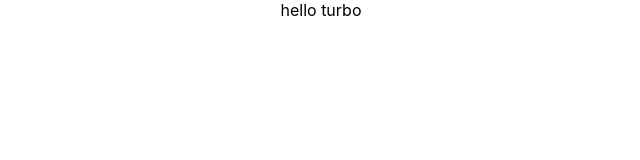
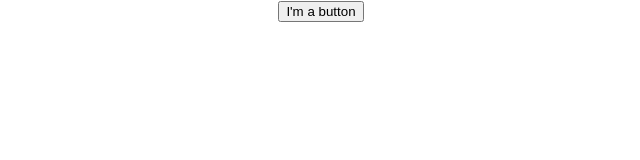
Before and after one commit to SalamanderCtesiphon/quick-start-react-docs, a React (Create React App) app: page / in a window 1280 px wide. Shown: the top 160 px of the page, without its empty margins (319-959 px from the left). Built offline with nearby package versions, Linux system fonts and the light colour scheme.

Commit message:
added a button

```diff
--- a/src/App.js
+++ b/src/App.js
@@ -1,9 +1,17 @@
 import './App.css';
+
+function MyButton() {
+  return (
+    <button>
+      I'm a button
+    </button>
+  )
+}
 
 function App() {
   return (
     <div className="App">
-     hello turbo
+     <MyButton />
     </div>
   );
 }
```
